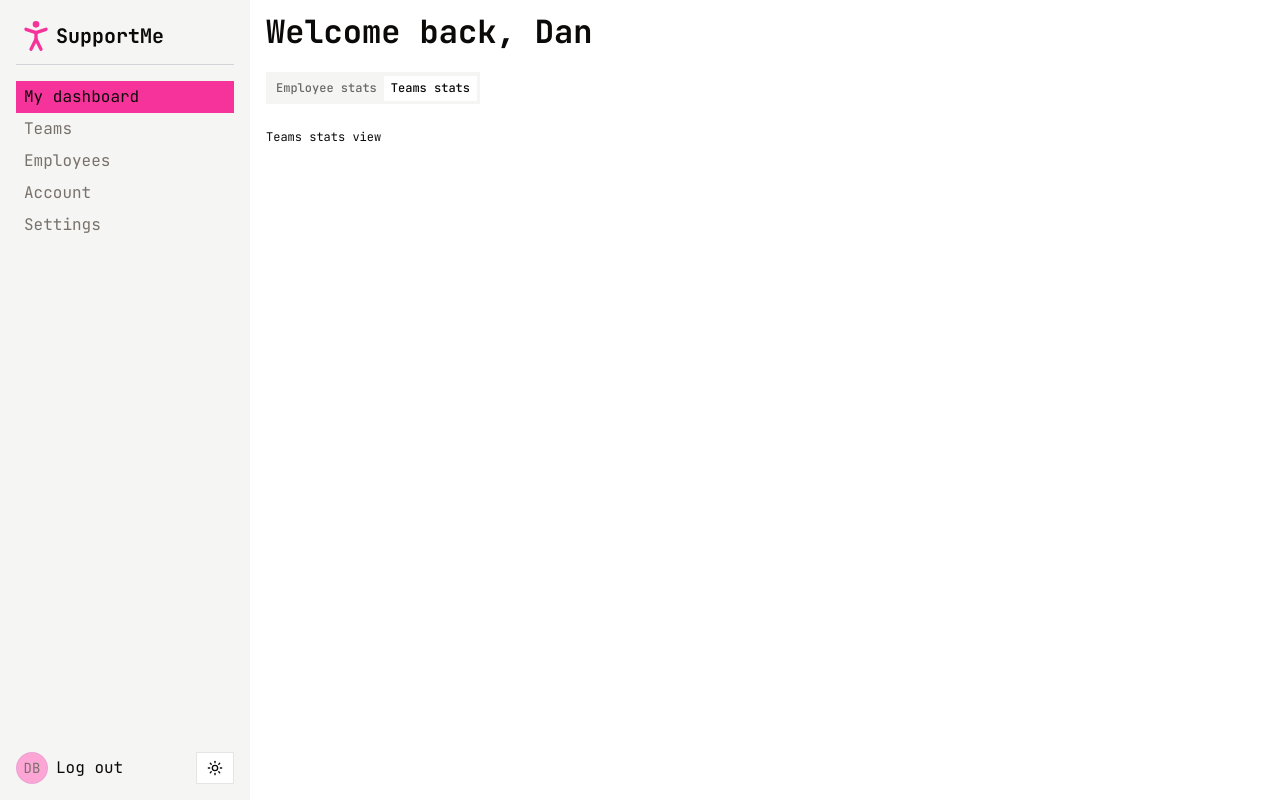
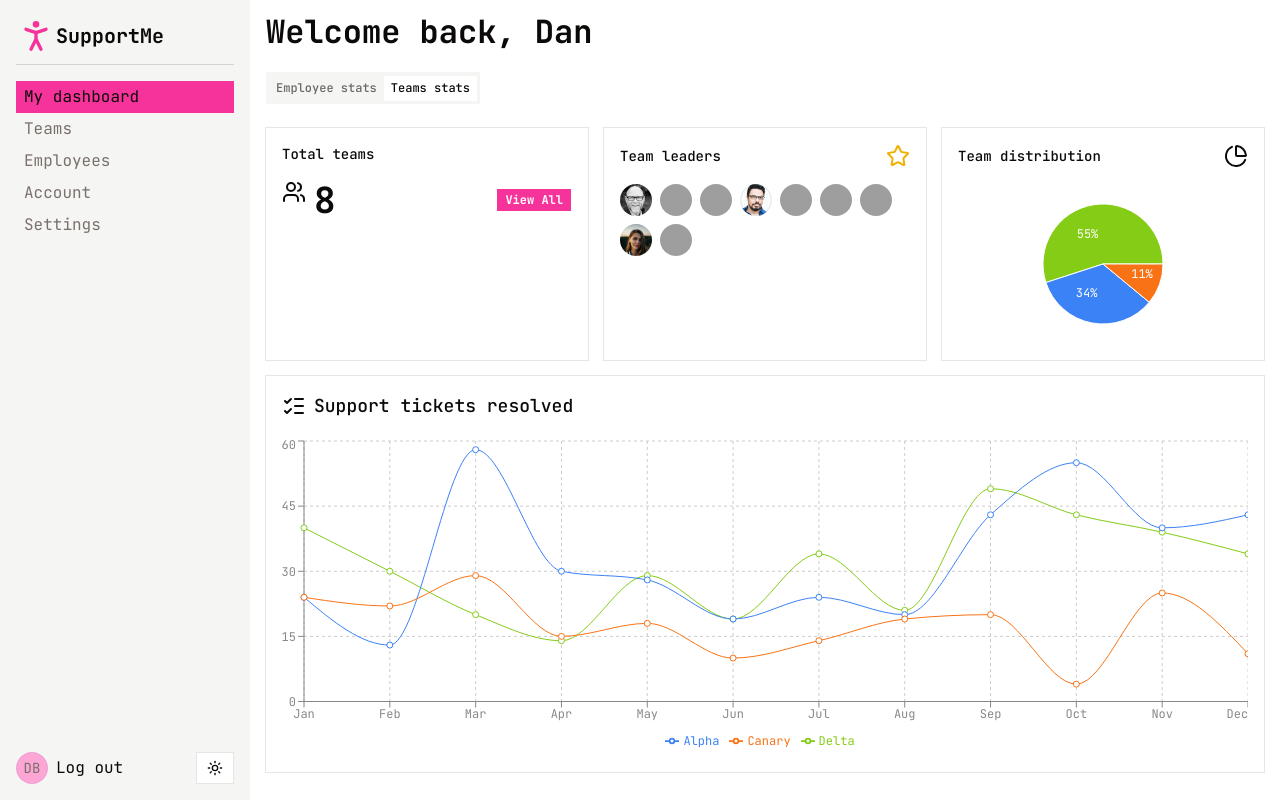
Before and after one commit to didansan/playground-shadcn, a Next.js app: page /dashboard in a window 1280 px wide. Both pictures are taken after a click on the tab "Teams stats". Built offline with nearby package versions, Linux system fonts and the light colour scheme; grey boxes are pictures that could not be loaded.

Commit message:
Team stats - dashboard

```diff
--- a/public/data.ts
+++ /dev/null
@@ -1,62 +0,0 @@
-const data = [
-  {
-    name: "Jan",
-    office: 82,
-    wfh: 44,
-  },
-  {
-    name: "Feb",
-    office: 80,
-    wfh: 40,
-  },
-  {
-    name: "Mar",
-    office: 83,
-    wfh: 42,
-  },
-  {
-    name: "Apr",
-    office: 50,
-    wfh: 50,
-  },
-  {
-    name: "May",
-    office: 40,
-    wfh: 60,
-  },
-  {
-    name: "Jun",
-    office: 60,
-    wfh: 40,
-  },
-  {
-    name: "Jul",
-    office: 55,
-    wfh: 55,
-  },
-  {
-    name: "Aug",
-    office: 49,
-    wfh: 61,
-  },
-  {
-    name: "Sep",
-    office: 44,
-    wfh: 70,
-  },
-  {
-    name: "Oct",
-    office: 40,
-    wfh: 40,
-  },
-  {
-    name: "Nov",
-    office: 50,
-    wfh: 50,
-  },
-  {
-    name: "Dec",
-    office: 50,
-    wfh: 50,
-  },
-];
--- a/src/app/(private)/dashboard/page.tsx
+++ b/src/app/(private)/dashboard/page.tsx
@@ -1,5 +1,6 @@
 import {Tabs, TabsContent, TabsList, TabsTrigger} from "@/components/ui/tabs";
 import EmployeesStats from "@/components/employees/employees-stats";
+import TeamsStats from "@/components/teams/teams-stats";
 
 export default function Page() {
   return (
@@ -12,7 +13,7 @@ export default function Page() {
         <EmployeesStats />
       </TabsContent>
       <TabsContent value="teams">
-        Teams stats view
+        <TeamsStats />
       </TabsContent>
     </Tabs>
   );
--- a/src/components/employees/employees-stats.tsx
+++ b/src/components/employees/employees-stats.tsx
@@ -41,7 +41,7 @@ export default function EmployeesStats() {
               <span className="text-4xl font-bold">{totalEmployees}</span>
             </div>
             <div>
-              <Button size="xs" asChild><Link href="/dashboard/employees">View All</Link></Button>
+              <Button size="xs" asChild><Link href="/employees">View All</Link></Button>
             </div>
           </CardContent>
         </Card>
--- /dev/null
+++ b/src/components/teams/resolved-tickets-chart.tsx
@@ -0,0 +1,107 @@
+"use client"
+import { LineChart, Line, XAxis, YAxis, CartesianGrid, Tooltip, Legend } from 'recharts';
+
+// #region Sample data
+const data = [
+  {
+    name: "Jan",
+    delta: 40,
+    alpha: 24,
+    canary: 24,
+  },
+  {
+    name: "Feb",
+    delta: 30,
+    alpha: 13,
+    canary: 22,
+  },
+  {
+    name: "Mar",
+    delta: 20,
+    alpha: 58,
+    canary: 29,
+  },
+  {
+    name: "Apr",
+    delta: 14,
+    alpha: 30,
+    canary: 15,
+  },
+  {
+    name: "May",
+    delta: 29,
+    alpha: 28,
+    canary: 18,
+  },
+  {
+    name: "Jun",
+    delta: 19,
+    alpha: 19,
+    canary: 10,
+  },
+  {
+    name: "Jul",
+    delta: 34,
+    alpha: 24,
+    canary: 14,
+  },
+  {
+    name: "Aug",
+    delta: 21,
+    alpha: 20,
+    canary: 19,
+  },
+  {
+    name: "Sep",
+    delta: 49,
+    alpha: 43,
+    canary: 20,
+  },
+  {
+    name: "Oct",
+    delta: 43,
+    alpha: 55,
+    canary: 4,
+  },
+  {
+    name: "Nov",
+    delta: 39,
+    alpha: 40,
+    canary: 25,
+  },
+  {
+    name: "Dec",
+    delta: 34,
+    alpha: 43,
+    canary: 11,
+  },
+];
+
+export default function ResolvedTicketsChart() {
+  return (
+    <LineChart
+      style={{ width: '100%', height: '100%', maxHeight: '40vh', aspectRatio: 1.618 }}
+      responsive
+      data={data}
+      margin={{
+        top: 5,
+        right: 0,
+        left: 0,
+        bottom: 5,
+      }}
+    >
+      <CartesianGrid strokeDasharray="3 3" />
+      <XAxis dataKey="name" fontSize={12} stroke="#888888" />
+      <YAxis width="auto" fontSize={12} stroke="#888888" />
+      <Tooltip
+        separator=": "
+        labelClassName="font-bold"
+        wrapperClassName="!text-xs dark:!bg-black dark:!border-border"
+      />
+      <Legend formatter={value => <span className="capitalize">{value}</span>} />
+      <Line type="monotone" dataKey="delta" stroke="#84cc16" activeDot={{ r: 8 }} />
+      <Line type="monotone" dataKey="alpha" stroke="#3b82f6" />
+      <Line type="monotone" dataKey="canary" stroke="#f97316" />
+    </LineChart>
+  );
+}
--- /dev/null
+++ b/src/components/teams/team-distribution-pie.tsx
@@ -0,0 +1,53 @@
+"use client"
+
+import { Pie, PieChart, PieLabelRenderProps, PieSectorShapeProps, Sector } from 'recharts';
+
+const data = [
+  { name: 'Delta', value: 55 },
+  { name: 'Alpha', value: 34 },
+  { name: 'Canary', value: 11 },
+];
+
+const RADIAN = Math.PI / 180;
+const COLORS = ['#84cc16', '#3b82f6', '#f97316'];
+
+const renderCustomizedLabel = ({ cx, cy, midAngle, innerRadius, outerRadius, percent }: PieLabelRenderProps) => {
+  if (cx == null || cy == null || innerRadius == null || outerRadius == null) {
+    return null;
+  }
+  const radius = innerRadius + (outerRadius - innerRadius) * 0.5;
+  const ncx = Number(cx);
+  const x = ncx + radius * Math.cos(-(midAngle ?? 0) * RADIAN);
+  const ncy = Number(cy);
+  const y = ncy + radius * Math.sin(-(midAngle ?? 0) * RADIAN);
+
+  return (
+    <text x={x} y={y} fill="white" textAnchor={x > ncx ? 'start' : 'end'} dominantBaseline="central">
+      {`${((percent ?? 1) * 100).toFixed(0)}%`}
+    </text>
+  );
+};
+
+const MyCustomPie = (props: PieSectorShapeProps) => {
+  return <Sector {...props} fill={COLORS[props.index % COLORS.length]} />;
+};
+
+
+export default function TeamDistributionPie() {
+  return (
+    <PieChart
+      style={{ width: '100%', maxWidth: '500px', maxHeight: '20vh', aspectRatio: 1 }}
+      responsive
+    >
+      <Pie
+        data={data}
+        labelLine={false}
+        label={renderCustomizedLabel}
+        fill="#8884d8"
+        dataKey="value"
+        isAnimationActive={true}
+        shape={MyCustomPie}
+      />
+    </PieChart>
+  );
+}
--- /dev/null
+++ b/src/components/teams/teams-stats.tsx
@@ -0,0 +1,80 @@
+import {Card, CardContent, CardHeader, CardTitle} from "@/components/ui/card";
+import {ListChecksIcon, PieChartIcon, StarIcon, UsersIcon } from "lucide-react";
+import {Button} from "@/components/ui/button";
+import Link from "next/link";
+import {Avatar, AvatarFallback, AvatarImage} from "@/components/ui/avatar";
+import TeamDistributionPie from "@/components/teams/team-distribution-pie";
+import ResolvedTicketsChart from "@/components/teams/resolved-tickets-chart";
+import {
+  Tooltip,
+  TooltipContent,
+  TooltipTrigger,
+} from "@/components/ui/tooltip"
+
+const leaders = ["CM", "TP", "LF", "RL", "KJ", "TJ", "AA", "TF", "JJ"];
+
+export default function TeamsStats() {
+  const totalTeams = 8;
+
+  return (
+    <>
+      <div className="grid lg:grid-cols-3 gap-4">
+        <Card>
+          <CardHeader><CardTitle>Total teams</CardTitle></CardHeader>
+          <CardContent className="flex justify-between items-center">
+            <div className="flex gap-2">
+              <UsersIcon/>
+              <span className="text-4xl font-bold">{totalTeams}</span>
+            </div>
+            <div>
+              <Button size="xs" asChild><Link href="/teams">View All</Link></Button>
+            </div>
+          </CardContent>
+        </Card>
+        <Card>
+          <CardHeader>
+            <CardTitle className="flex justify-between items-center">
+              <span>Team leaders</span>
+              <StarIcon className="text-yellow-500"/>
+            </CardTitle>
+          </CardHeader>
+          <CardContent className="flex flex-wrap gap-2">
+            {leaders.map(leader => (
+              <Tooltip key={leader}>
+                <TooltipTrigger asChild>
+                  <Avatar>
+                    <AvatarImage src={`/images/${leader.toLowerCase()}.jpg`} alt={`${leader} avatar`}/>
+                    <AvatarFallback>{leader}</AvatarFallback>
+                  </Avatar>
+                </TooltipTrigger>
+                <TooltipContent>
+                  <p>{leader}</p>
+                </TooltipContent>
+              </Tooltip>
+            ))}
+          </CardContent>
+        </Card>
+        <Card>
+          <CardHeader>
+            <CardTitle className="flex justify-between items-center">
+              <span>Team distribution</span>
+              <PieChartIcon/>
+            </CardTitle>
+          </CardHeader>
+          <CardContent className="flex gap-2 items-center">
+            <TeamDistributionPie/>
+          </CardContent>
+        </Card>
+      </div>
+      <Card className="my-4">
+        <CardTitle className="flex items-center gap-2 text-lg pl-4">
+          <ListChecksIcon/>
+          <span>Support tickets resolved</span>
+        </CardTitle>
+        <CardContent>
+          <ResolvedTicketsChart/>
+        </CardContent>
+      </Card>
+    </>
+  );
+}
```
